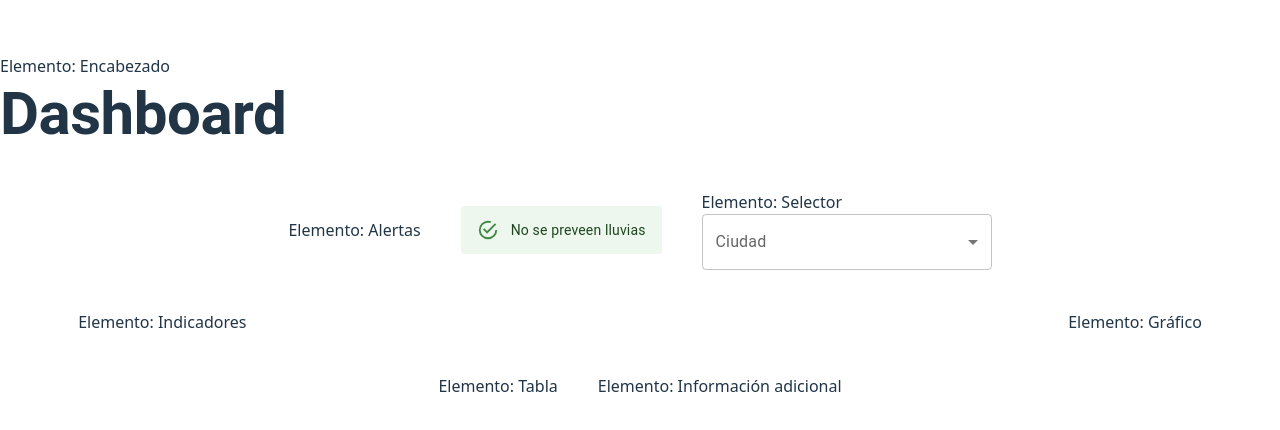
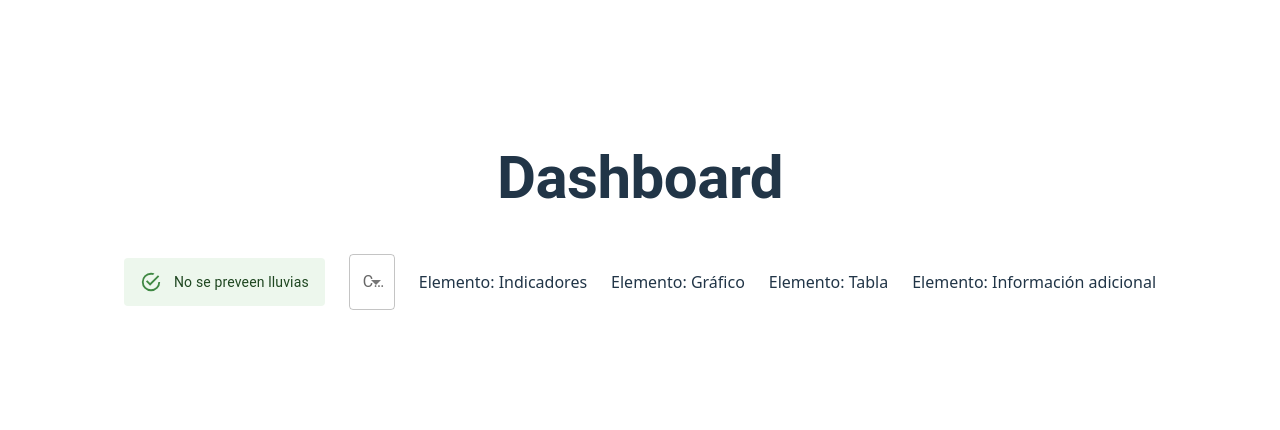
Before and after one commit to LockHurb/dashboard, a React (Vite) app: page / in a window 1280 px wide. Shown: the part 174-604 px from the top of the page. Built offline with nearby package versions, Linux system fonts and the light colour scheme.

Commit message:
mejoras en diseño

```diff
--- a/package.json
+++ b/package.json
@@ -3,7 +3,7 @@
   "private": true,
   "version": "0.0.0",
   "type": "module",
-  "homepage" : "https://LockHurb.github.io/dashboard",
+  "homepage": "https://LockHurb.github.io/dashboard",
   "scripts": {
     "dev": "vite",
     "build": "tsc -b && vite build",
@@ -29,7 +29,7 @@
     "eslint-plugin-react-refresh": "^0.4.20",
     "gh-pages": "^6.3.0",
     "globals": "^16.2.0",
-    "typescript": "~5.8.3",
+    "typescript": "^5.8.3",
     "typescript-eslint": "^8.34.1",
     "vite": "^7.0.0"
   }
--- a/src/App.tsx
+++ b/src/App.tsx
@@ -8,31 +8,46 @@ function App() {
       <Grid container spacing={5} justifyContent="center" alignItems="center">
 
          {/* Encabezado */}
-         <Grid size={{ xs: 12, md: 12 }}>Elemento: Encabezado
+         <Grid style={{ width: '100%' }}>
+            <Grid container justifyContent="center" alignItems="center">
                <HeaderUI />
             </Grid>
+         </Grid>
+
+         {/* Contenido en una fila */}
+         <Grid container spacing={3} justifyContent="center" alignItems="center" style={{ width: '100%' }}>
 
             {/* Alertas */}
-         <Grid container justifyContent="right" alignItems="center">Elemento: Alertas
+            <Grid>
                <AlertUI description="No se preveen lluvias" />
             </Grid>
 
             {/* Selector */}
-         <Grid size={{ xs: 12, md: 3  }}>Elemento: Selector
+            <Grid>
                <SelectorUI />
             </Grid>
 
             {/* Indicadores */}
-         <Grid size={{ xs: 12, md: 9 }}>Elemento: Indicadores</Grid>
+            <Grid>
+               Elemento: Indicadores
+            </Grid>
 
             {/* Gráfico */}
-         <Grid sx={{ display: { xs: "none", md: "block"} }}>Elemento: Gráfico</Grid>
+            <Grid>
+               Elemento: Gráfico
+            </Grid>
 
             {/* Tabla */}
-         <Grid sx={{ display: { xs: "none", md: "block" } }}>Elemento: Tabla</Grid>
+            <Grid>
+               Elemento: Tabla
+            </Grid>
 
             {/* Información adicional */}
-         <Grid>Elemento: Información adicional</Grid>
+            <Grid>
+               Elemento: Información adicional
+            </Grid>
+
+         </Grid>
 
       </Grid>
    );
```
Also changed, not shown: 1 other file (tests, documents, lock files or other folders). Lines whose indentation alone changed are shown as unchanged.
